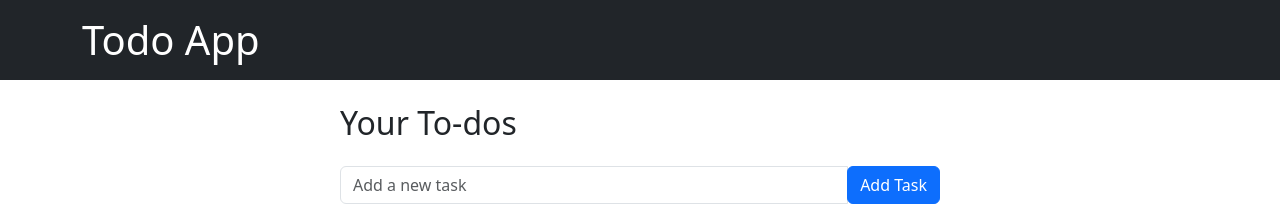
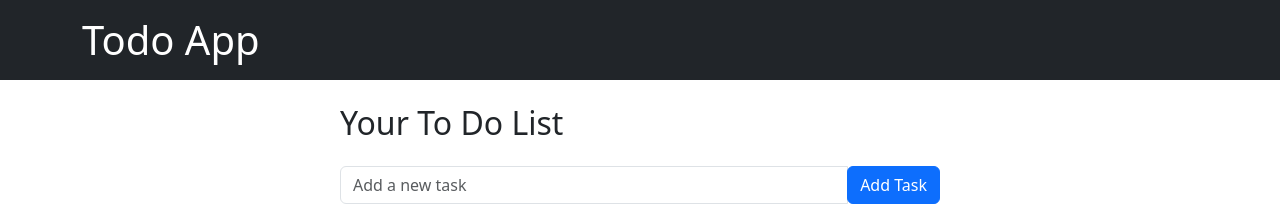
Before and after one commit to b7birale/vue-todo-app, a Vue app: page / in a window 1280 px wide. Shown: the top 206 px of the page. Built offline with nearby package versions, Linux system fonts and the light colour scheme.

Commit message:
fix typing mistake

```diff
--- a/src/App.vue
+++ b/src/App.vue
@@ -2,7 +2,7 @@
   <AppLayout>
     <!-- Itt a to-do list tartalma, amit korábban az App.vue-ba tettünk -->
     <div class="todo-app">
-      <h2>Your To-dos</h2>
+      <h2>Your To Do List</h2>
       <ul class="list-group">
         <li
           class="list-group-item d-flex justify-content-between align-items-center"
```
